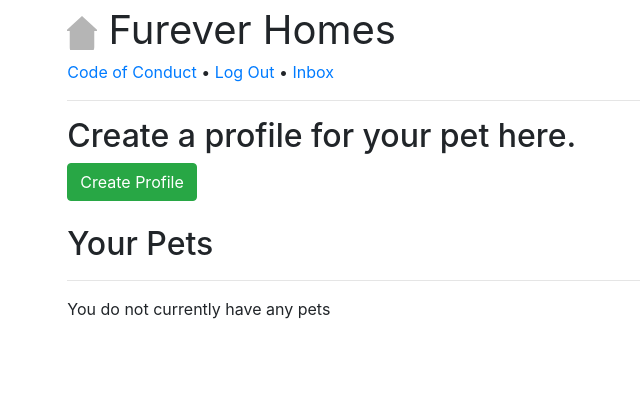
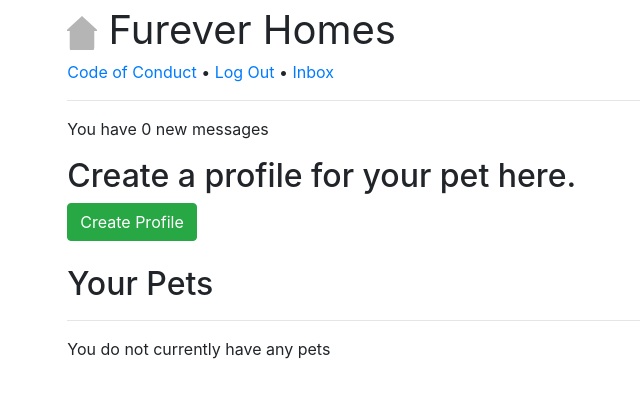
Before and after one commit to arivaden/furever_homes, a Django app: page /dashboard/ in a window 1280 px wide. Shown: the top 398 px of the page, without its empty margins (151-791 px from the left). Run offline with Django 4.2, Linux system fonts and the light colour scheme; a user stored in the database is signed in; tables that the repository leaves empty hold one stand-in row (values such as "Sample post"); some libraries are stand-ins or nearby versions.

Commit message:
message notifications

```diff
--- a/fureverhomes_users_app/models.py
+++ b/fureverhomes_users_app/models.py
@@ -1,3 +1,5 @@
+import datetime
+
 import django
 import os
 from django.db import models
@@ -72,6 +74,28 @@ class User(AbstractBaseUser, PermissionsMixin):
 	def getMessageHistory(self, other_user):
 		user_messages = Message.objects.filter(Q(sender=self.user_id, receiver=other_user) | Q(sender=other_user, receiver=self.user_id)).order_by('message_dt')
 		return user_messages
+
+	def getNewMessages(self):
+		# get all the user's messages
+		new_messages = Message.objects.filter(receiver=self, read=False)
+		return new_messages
+
+	def getMessageNotificationDict(self):
+		new_messages = self.getNewMessages()
+		sender_amount = {}
+		for msg in new_messages:
+			names = sender_amount.keys()
+			name = msg.sender.user_name
+			# if we see another message from someone, increase their amount by 1
+			if name in names:
+				msgs = sender_amount.get(name) + 1
+				sender_amount[name] = msgs
+			else:
+				# we add this sender and their one new message
+				sender_amount.update({name, 1})
+
+		return sender_amount
+
 
 
 #these are subclasses of User
@@ -224,7 +248,12 @@ class Message(models.Model):
 	message_content = models.CharField(max_length=1000)
 	receiver = models.ForeignKey(User, models.CASCADE, related_name='receiver')
 	sender = models.ForeignKey(User, models.CASCADE, related_name='sender')
+	read = models.BooleanField(default=False)
 	objects = MessageManager()
+
+	def mark_read(self):
+		self.read = True
+		self.save()
 
 
 class PetManager(models.Manager):
--- a/fureverhomes_users_app/views.py
+++ b/fureverhomes_users_app/views.py
@@ -71,13 +71,15 @@ def create_fo_account(request):
 
 def co_dashboard(request):
     owner = CurrentOwner.objects.get(user_id=request.user.user_id)
+    new_messages = owner.getNewMessages()
     pets = owner.view_my_pets()
-    context = {'pets': pets}
+    context = {'pets': pets, 'new_messages': len(new_messages)}
     return render(request, 'dashboard/co_dashboard.html', context)
 
 
 def fo_dashboard(request):
     adopter = FutureOwner.objects.get(user_id=request.user.user_id)
+    new_messages = adopter.getNewMessages()
     pref_form = GetPreferences(request.POST)
     if pref_form.is_valid():
         size = pref_form.cleaned_data['size_pref']
@@ -88,8 +90,8 @@ def fo_dashboard(request):
         sex = pref_form.cleaned_data['sex_pref']
         adopter.edit_preferences(type, size, age, sex, kids, fixed)
         pets_in_area = adopter.find_pets()
-        return render(request, 'dashboard/fo_dashboard.html', {'pref_form': pref_form, 'pet_pool':pets_in_area})
-    return render(request, 'dashboard/fo_dashboard.html', {'pref_form': pref_form})
+        return render(request, 'dashboard/fo_dashboard.html', {'pref_form': pref_form, 'pet_pool':pets_in_area, 'new_messages' :new_messages})
+    return render(request, 'dashboard/fo_dashboard.html', {'pref_form': pref_form, 'new_messages':new_messages})
 
 
 def fo_liked_pets(request):
@@ -273,12 +275,17 @@ def inbox(request):
                 pets_w_users.append(i)
                 for j in interest_cast_list:
                     contacts.append(j)
+        new_messages = co.getNewMessagesDict()
     else:
         #returns only owner objects
         adopter = FutureOwner.objects.get(user_id= id)
         pets_w_users = None
         contacts = adopter.get_contactable_owners()
-    return render(request, 'messaging/inbox.html', {'is_co': is_co, 'contacts': contacts, 'pets_w_users': pets_w_users})
+        new_messages = adopter.getNewMessagesDict()
+        new_message_senders = new_messages.keys()
+    return render(request, 'messaging/inbox.html', {'is_co': is_co, 'contacts': contacts,
+                                                    'pets_w_users': pets_w_users, 'new_messages_dict':new_messages,
+                                                    'new_message_senders':new_message_senders })
 
 
 def direct_message(request, recipient_id):
@@ -287,6 +294,9 @@ def direct_message(request, recipient_id):
     sender = User.objects.get(user_id = sender_id)
     recipient = User.objects.get(user_id=recipient_id)
     messages = sender.getMessageHistory(recipient_id)
+    # once we open the conversation, mark all the messages as read, since the user has seen them
+    for msg in messages:
+        msg.mark_read()
     # should be able to submit a message as a form, and when its created, save DT
     message_form = MessageForm(request.POST)
     if message_form.is_valid():
--- a/templates/dashboard/co_dashboard.html
+++ b/templates/dashboard/co_dashboard.html
@@ -2,6 +2,7 @@
 {% load crispy_forms_tags %}
 {% block content %}
 {% if user.is_authenticated %}
+<p> You have {{ new_messages }} new messages </p>
     <h2>Create a profile for your pet here.</h2>
     <button type="submit" onclick="location.href = '{% url 'select_pet_type' %}'" value="submit" class="btn btn-success">Create Profile</button>
 <br><br>
--- a/templates/dashboard/fo_dashboard.html
+++ b/templates/dashboard/fo_dashboard.html
@@ -6,6 +6,7 @@
 <head>
     <meta charset="UTF-8">
     <title>Your Account</title>
+    <p> You have {{ new_messages }} new messages </p>
 </head>
 <body>
     <h2>View or Change Your Preferences</h2>
--- a/templates/messaging/direct_message.html
+++ b/templates/messaging/direct_message.html
@@ -6,7 +6,7 @@
 {% if past_messages %}
     {% for msg in past_messages %}
     <!-- must align messages to right or left side of screen depending on who they're from (recipient/sender) -->
-    <div align="right">
+    <div align="left">
     <p>{{ msg.sender.user_name }} on {{ msg.message_dt|date:'N d G:i' }}
         <hr>
         {{ msg.message_content }}</p>
--- a/templates/messaging/inbox.html
+++ b/templates/messaging/inbox.html
@@ -15,6 +15,9 @@
                     {% for j in contacts %}
                         {% if j in i.interested_users.all %} <!-- if a contact is within a pets interested users list, display under pet name -->
                             <a href="{% url 'direct_message' j.fo_id %}"> {{ j.user_name }} </a> <br>
+                            {% if j.user_name in new_message_senders %}
+                    <p> {{new_messages_dict|get_item:j.user_name }} new messages </p>
+                            {% endif %}
                         {% endif %} <!-- IF J IN i.INTERESTED USERS -->
                     {% endfor %} <!-- FOR J IN CONTACTS -->
                                 <hr>
@@ -35,6 +38,9 @@
         {% if contacts %}
             {% for owner in contacts %}
             <p><a href="{% url 'direct_message' owner.user_id %}"> {{ owner.user_name }} </a> </p>
+                {% if owner.user_name in new_message_senders %}
+                    <p> {{new_messages_dict|get_item:owner.user_name }} new messages </p>
+                {% endif %}
             {% endfor %}
         {% else %}
         <p> You cannot contact any owners yet, since you haven't liked any pets. Once you mark a pet
```
